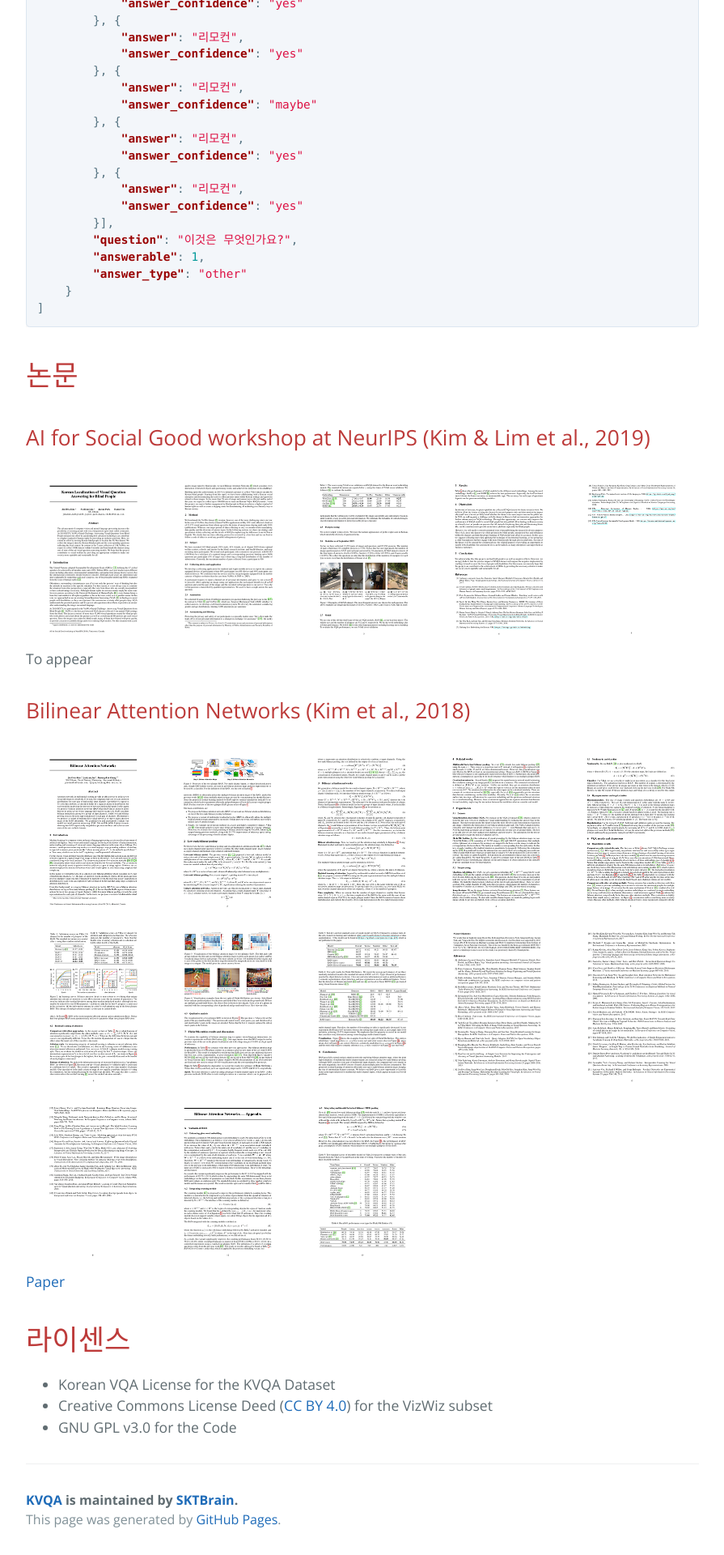
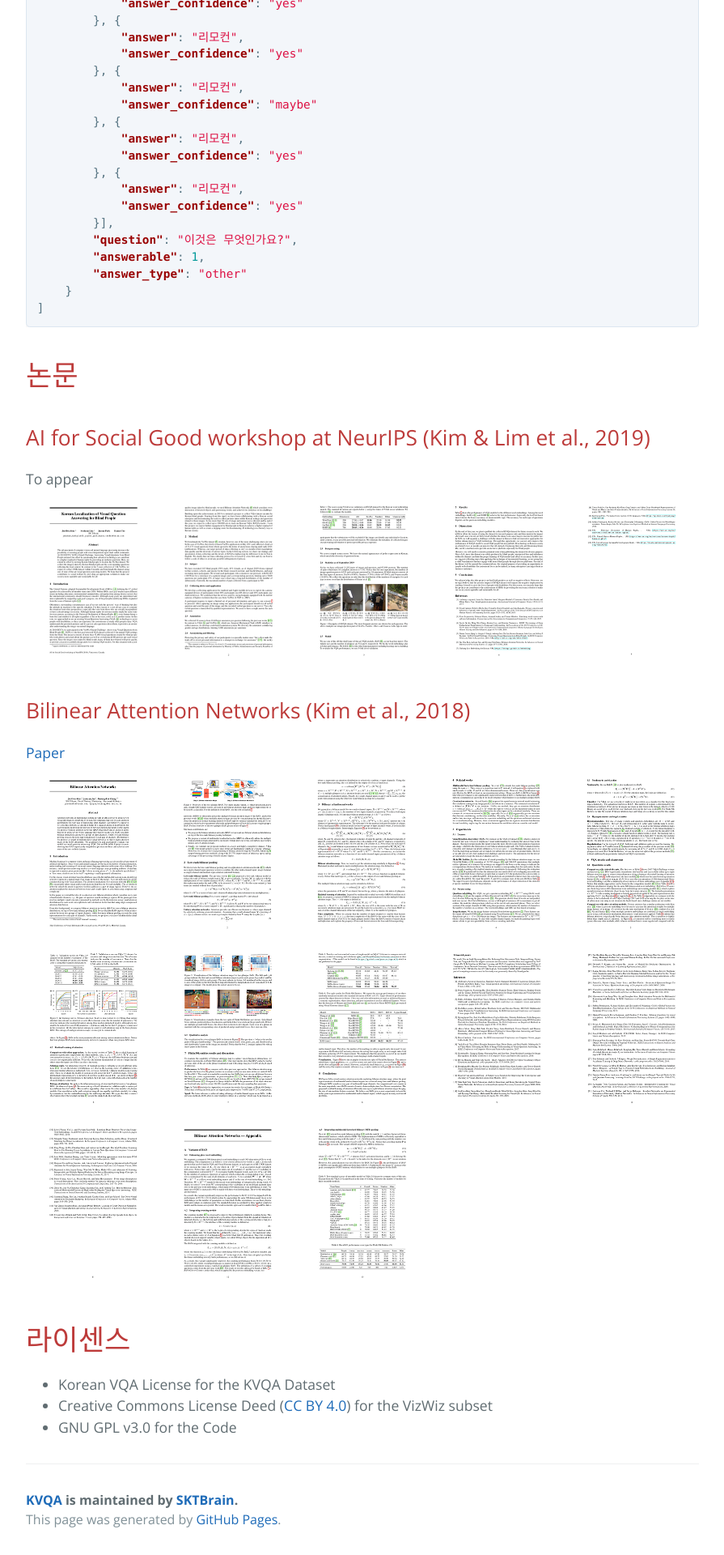
Before and after one commit to SKTBrain/KVQA, a Jekyll site: the page built from docs/index.md, in a window 1280 px wide. Shown: the part 3934-5854 px from the top of the page at 81% size, without its empty margins (192-1087 px from the left). Built offline with Jekyll 4.4.1, drawn with Linux system fonts in a browser that asks for light colours.

Commit message:
Swap the order for accessibility

```diff
--- a/docs/index.md
+++ b/docs/index.md
@@ -138,13 +138,13 @@ KVQA 데이터셋은 T-Brain이 진행하는 사회적 가치 추구를 위한
 
 ## AI for Social Good workshop at NeurIPS (Kim & Lim et al., 2019)
 
+To appear
 ![AI for Social Good workshop at NeurIPS](assets/img/AISG_NeurIPS_2019_KVQA.png)
-To appear
 
 ## Bilinear Attention Networks (Kim et al., 2018)
 
+[Paper](http://papers.nips.cc/paper/7429-bilinear-attention-networks)
 ![Bilinear Attention Networks](assets/img/BAN_NeurIPS_2018.png)
-[Paper](http://papers.nips.cc/paper/7429-bilinear-attention-networks)
 
 # 라이센스
 
```
